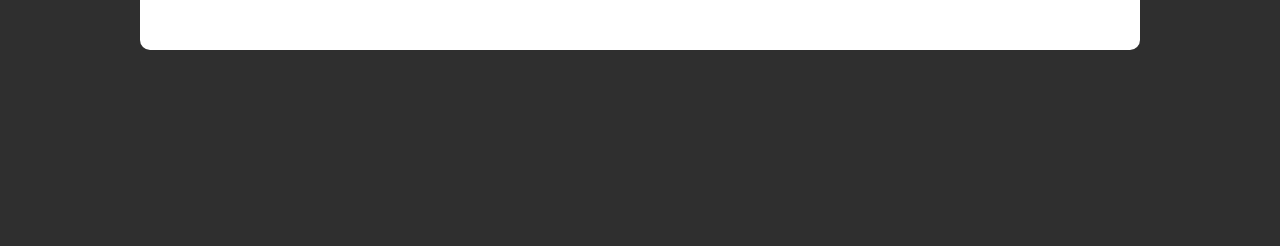
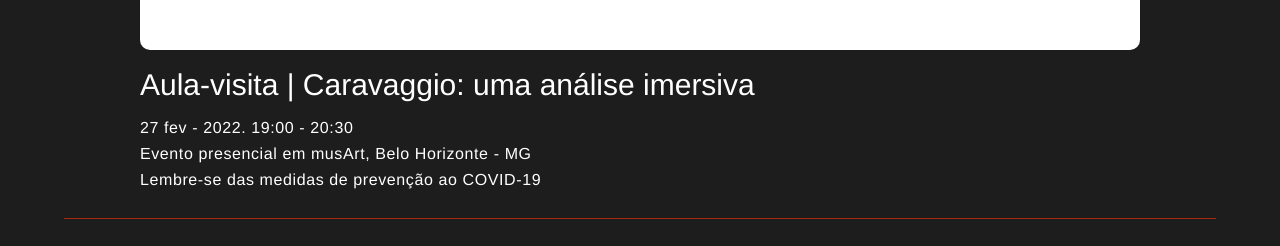
Before and after one commit to darkdreamn/e-commerce-museu, a React (Vite) app in the folder museu/: page / in a window 1280 px wide. Shown: the part 686-932 px from the top of the page. Before the commit the page ends 800 px from the top, so only its background shows below. Built offline with nearby package versions, Linux system fonts and the light colour scheme.

Commit message:
criação do título

```diff
--- a/museu/src/App.css
+++ b/museu/src/App.css
@@ -3,5 +3,5 @@
 }
 
 body {
-  background-color: #2f2f2f;
+  background-color: #1d1d1d;
 }
--- a/museu/src/App.jsx
+++ b/museu/src/App.jsx
@@ -2,12 +2,14 @@ import './App.css'
 import './reset.css'
 import Header from './components/header/Header'
 import Gallery from './components/gallery/Gallery'
+import Title from './components/title/title'
 
 function App() {
   return (
     <div className="App">
       <Header />
       <Gallery />
+      <Title />
     </div>
   )
 }
--- a/museu/src/colors.css
+++ b/museu/src/colors.css
@@ -1,6 +1,6 @@
 :root {
     --color-dark: #121212;
-    --color-soft-dark: #2f2f2f;
+    --color-soft-dark: #1d1d1d;
     --color-gray: #c2c2c2;
     --color-light: #ffffff;
     --color-blue: #0367A6;
--- /dev/null
+++ b/museu/src/components/title/Title.jsx
@@ -0,0 +1,18 @@
+import React from 'react';
+import './title.css';
+
+function Title() {
+    return (
+        <>
+            <article className='title-container'>
+                <h1>Aula-visita | Caravaggio: uma análise imersiva</h1>
+                <div>27 fev - 2022. 19:00 - 20:30 </div>
+                <div>Evento presencial em musArt, Belo Horizonte - MG</div>
+                <div>Lembre-se das medidas de prevenção ao COVID-19</div>
+            </article>
+            <hr className='line'></hr>
+        </>
+    )
+}
+
+export default Title;
--- /dev/null
+++ b/museu/src/components/title/title.css
@@ -0,0 +1,33 @@
+@import url("../../colors.css");
+
+.title-container {
+    width: 1000px;
+    margin: 0 auto;
+    margin-top: 20px;
+    display: flex;
+    flex-direction: column;
+    text-align: start;
+}
+
+.title-container h1 {
+    font-size: 30px;
+    font-family: Helvetica, sans-serif;
+    margin-bottom: 10px;
+    color: var(--color-light);
+}
+
+.title-container div {
+    font-family: Helvetica, sans-serif;
+    color: var(--color-light);
+    font-size: 16px;
+    margin-top: 10px;
+    letter-spacing: 0.6px;
+}
+
+.line {
+    border: 0;
+    border-top: 1px solid var(--color-red);
+    width: 90%;
+    margin-top: 30px;
+    margin-bottom: 30px;
+}
```
Also changed, not shown: museu/src/components/description/Description.jsx (added), museu/src/components/description/description.css (added), museu/src/components/gallery/gallery.css (line endings or trailing spaces).
